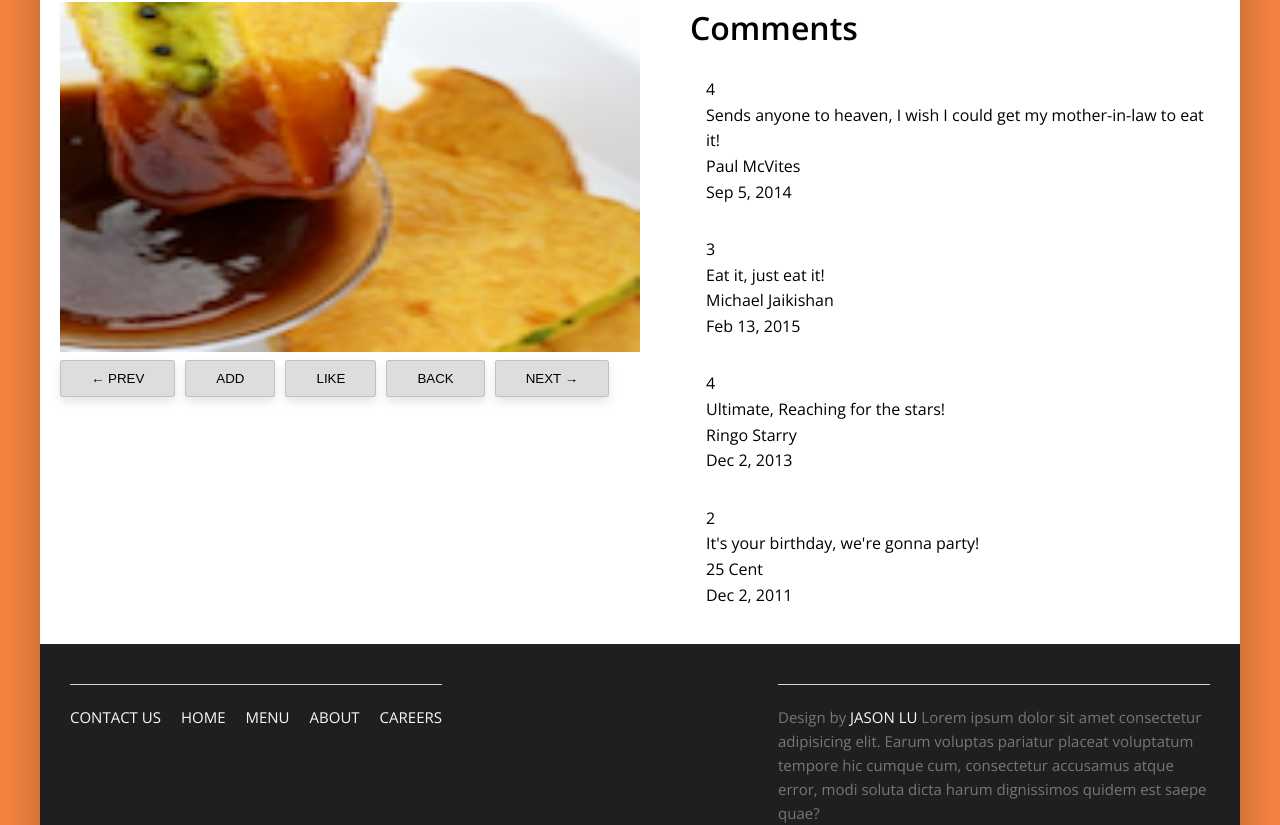
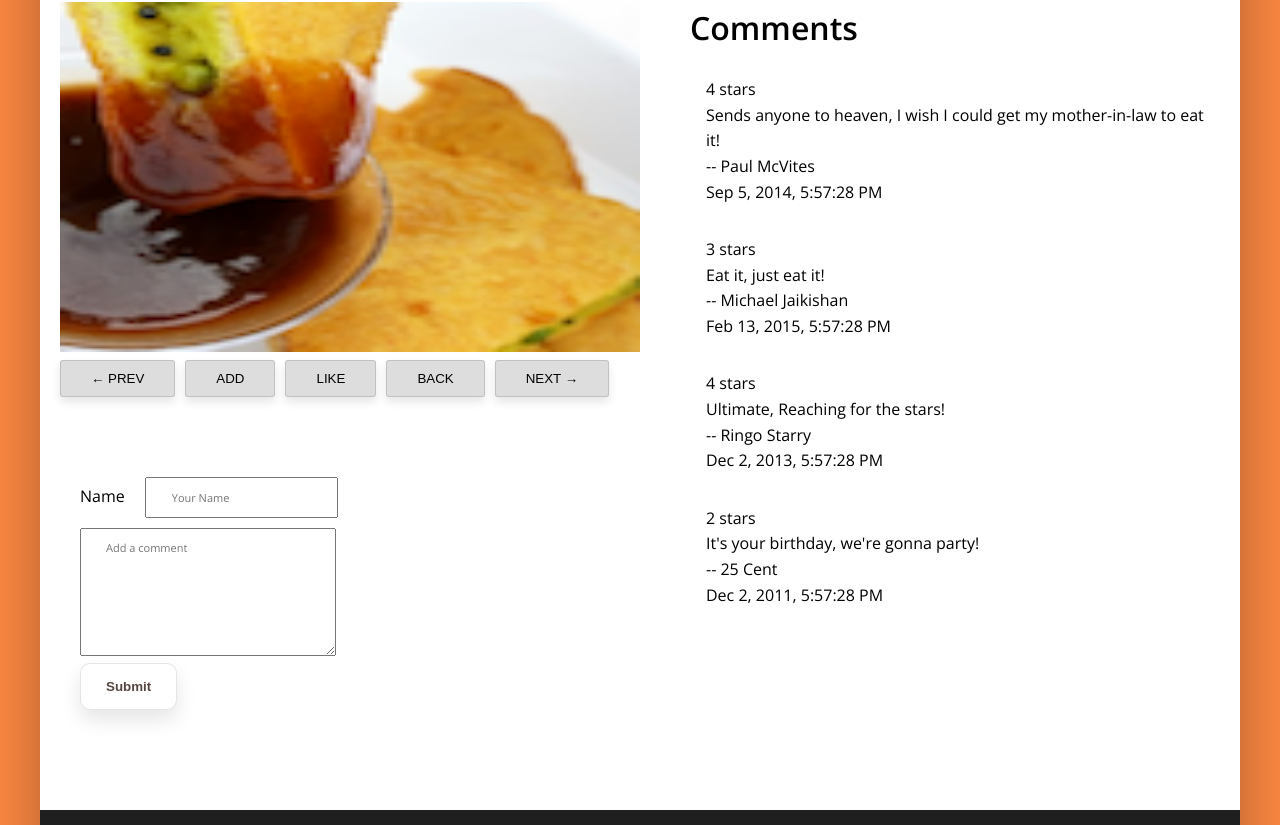
Before and after one commit to jasonlu2907/Angular-Malibu, an Angular app: page /items/1 in a window 1280 px wide. Shown: the part 303-1128 px from the top of the page. Built offline with nearby package versions, Linux system fonts and the light colour scheme.

Commit message:
Adding comment section 1, markup

```diff
--- a/src/app/cart/cart.component.scss
+++ b/src/app/cart/cart.component.scss
@@ -132,7 +132,6 @@ main {
   }
 }
 
-
 .card .btn-small,
 .card .btn {
   grid-row: 1 / 3;
--- a/src/app/item-detail/item-detail.component.html
+++ b/src/app/item-detail/item-detail.component.html
@@ -16,6 +16,21 @@
       <button class="button" (click)="goBack()">BACK</button>
       <button [routerLink]="['/items', next]" class="button">NEXT &rarr;</button>
     </div>
+
+    <div class="comment-section">
+      <form [formGroup]="form" (submit)="onSubmit()">
+        <div class="comment-section__input">
+          <label for="name">Name</label>
+          <input formControlName="name" type="text" placeholder="Your Name" id="name" required>
+          <p *ngIf="form.get('name').hasError('required') && form.get('name').touched" class="error">Name is required</p>
+        </div>
+
+        <div class="comment-section__input">
+          <textarea formControlName="comment" placeholder="Add a comment" rows=6 cols="30"></textarea>
+        </div>
+        <button [disabled]="form.invalid" type="submit" class="comment-section__button">Submit</button>
+      </form>
+    </div>
   </div>
 
   <div class="detail__specific" fxFlex>
@@ -31,10 +46,10 @@
     <h1>Comments</h1>
     <mat-list>
       <mat-list-item *ngFor="let cmt of dish.comments">
-        <p matLine>{{ cmt.rating }}</p>
+        <p matLine>{{ cmt.rating }} stars</p>
         <p matLine>{{ cmt.comment }}</p>
-        <p matLine>{{ cmt.author }}</p>
-        <p matLine>{{ cmt.date | date }}</p>
+        <p matLine>-- {{ cmt.author }}</p>
+        <p matLine>{{ cmt.date | date:'medium' }}</p>
       </mat-list-item>
     </mat-list>
   </div>
--- a/src/app/item-detail/item-detail.component.scss
+++ b/src/app/item-detail/item-detail.component.scss
@@ -43,3 +43,49 @@ h3 {
     margin-left: 5rem;
   }
 }
+
+.comment-section {
+  padding: 8rem 2rem;
+
+  &__input {
+    &:not(:first-child) {
+      margin-top: 1rem;
+    }
+    input {
+      padding: 1rem 2.5rem;
+      margin-left: 2rem;
+      font: inherit;
+      font-size: 1.1rem;
+    }
+    textarea {
+      padding: 1rem 2.5rem;
+      font: inherit;
+      font-size: 1.1rem;
+    }
+  }
+
+  &__button {
+    padding: 1.5rem 2.5rem;
+    border-radius: 1rem;
+    border: 1px solid rgba(0, 0, 0, 0.1);
+    box-shadow: 0 1rem 2rem rgba(0, 0, 0, 0.1);
+    color:  var(--color-font);
+    background-color: rgba(255, 255, 255, 0.582);
+    font-weight: 600;
+    transition: all 0.2s;
+
+    &:hover {
+      transform: translateY(-0.7rem);
+      box-shadow: 0 1rem 1.5rem rgba(0, 0, 0, 0.1);
+    }
+
+    &:active {
+      transform: translateY(0.2rem);
+      box-shadow: 0 0.5rem 1.2rem rgba(0, 0, 0, 0.1);
+    }
+
+    &:focus {
+      outline: none;
+    }
+  }
+}
--- a/src/app/item-detail/item-detail.component.ts
+++ b/src/app/item-detail/item-detail.component.ts
@@ -8,6 +8,7 @@ import { CartService } from '../services/cart.service';
 
 import { switchMap } from 'rxjs/operators';
 
+import { FormBuilder, FormGroup, Validators } from '@angular/forms';
 @Component({
   selector: 'app-item-detail',
   templateUrl: './item-detail.component.html',
@@ -21,11 +22,16 @@ export class ItemDetailComponent implements OnInit {
   prev: string;
   next: string;
 
+  form: FormGroup;
   constructor(private dishService: DishService,
     private route: ActivatedRoute,
     private location: Location,
-    private cartService: CartService) {
-
+    private cartService: CartService,
+    private feedbackForm: FormBuilder) {
+      this.form = this.feedbackForm.group({
+        name: ['', [Validators.required, Validators.minLength(5), Validators.maxLength(50)]],
+        comment: ['', [Validators.minLength(5), Validators.maxLength(50)]]
+      });
     }
 
   ngOnInit(): void {
@@ -59,4 +65,13 @@ export class ItemDetailComponent implements OnInit {
     this.cartService.addToCart(product);
   }
 
+  onSubmit() {
+    this.feedbackForm = this.form.value;
+    console.log(this.feedbackForm);
+    this.form.reset({
+      name: '',
+      comment: ''
+    });
+  }
+
 }
--- a/src/app/share/dishes.ts
+++ b/src/app/share/dishes.ts
@@ -128,25 +128,25 @@ export const DISHES: Dish[] = [
                 rating: 5,
                 comment: 'Imagine all the eatables, living in conFusion!',
                 author: 'John Lemon',
-                date: '2012-10-16T17:57:28.556094Z'
+                date: '2012-10-16T17:97:32.456094Z'
             },
             {
                 rating: 4,
                 comment: 'Sends anyone to heaven, I wish I could get my mother-in-law to eat it!',
                 author: 'Paul McVites',
-                date: '2014-09-05T17:57:28.556094Z'
+                date: '2014-09-05T17:15:28.506094Z'
             },
             {
                 rating: 3,
                 comment: 'Eat it, just eat it!',
                 author: 'Michael Jaikishan',
-                date: '2015-02-13T17:57:28.556094Z'
+                date: '2015-02-13T17:39:10.556064Z'
             },
             {
                 rating: 2,
                 comment: 'It\'s your birthday, we\'re gonna party!',
                 author: '25 Cent',
-                date: '2011-12-02T17:57:28.556094Z'
+                date: '2011-12-02T17:10:05.552094Z'
             }
         ]
     }
```
